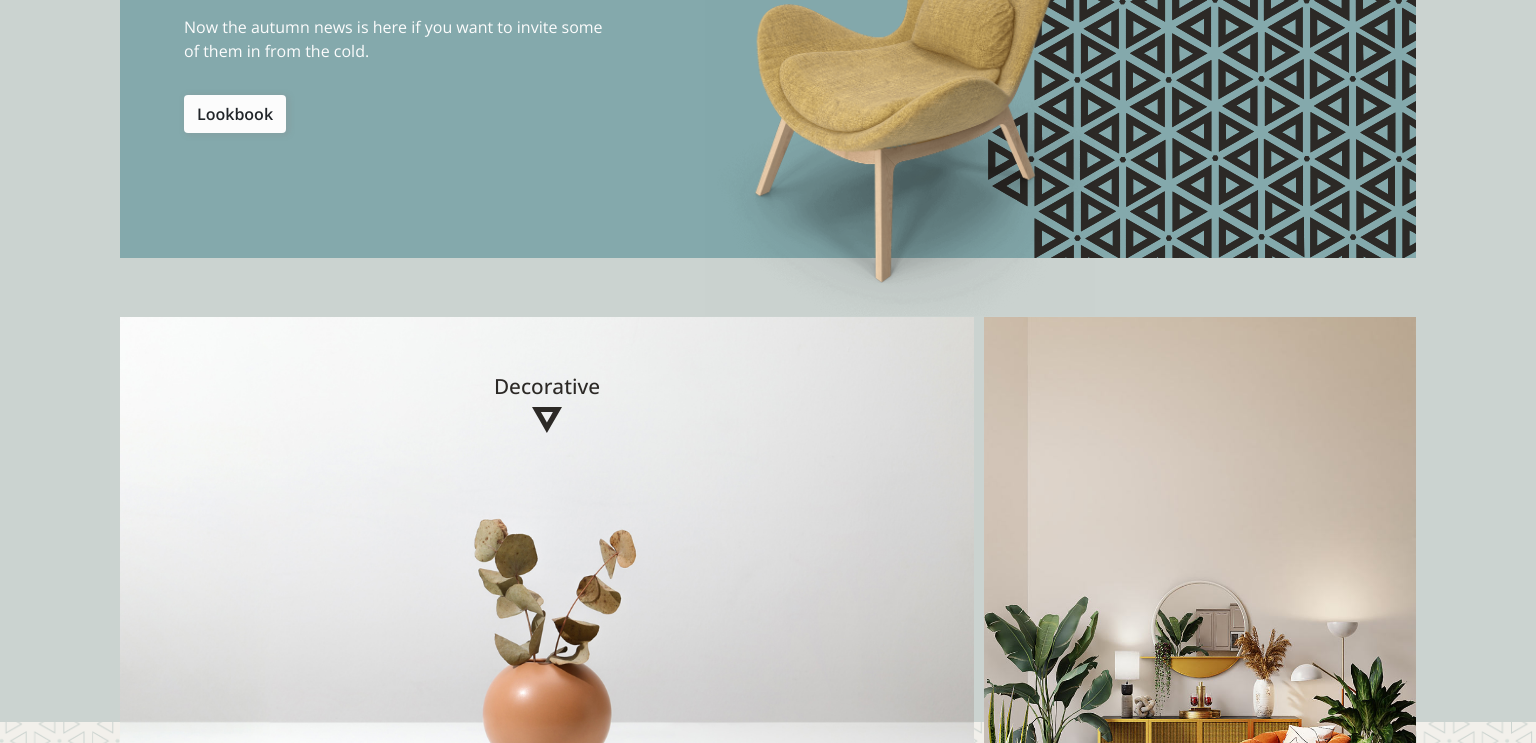
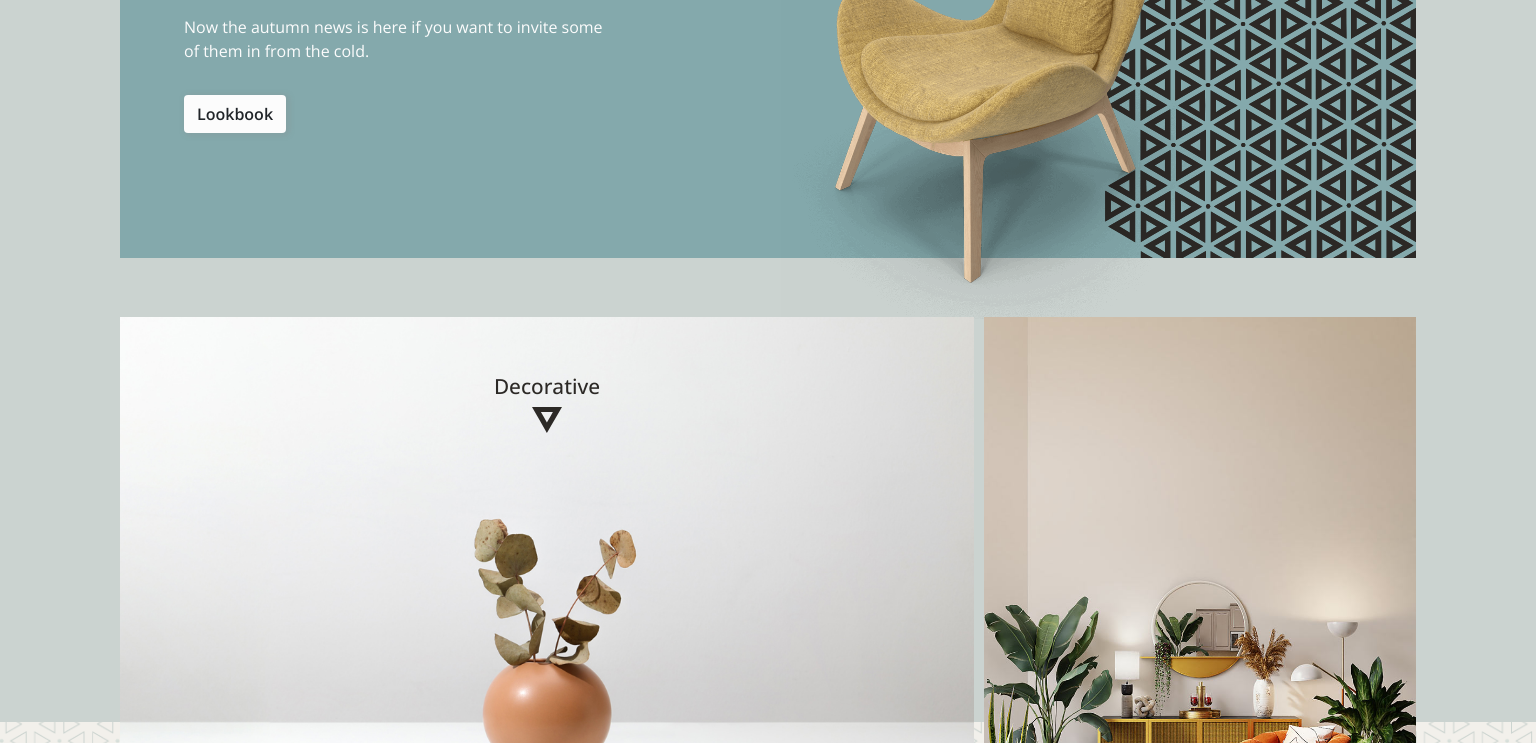
Before and after one commit to Iselinklementin/brella-iselin-haugen, a plain HTML site: page index.html in a window 1536 px wide. Shown: the part 321-1064 px from the top of the page. Drawn offline with nearby package versions, Linux system fonts and the light colour scheme.

Commit message:
Update styles.css

```diff
--- a/styles/styles.css
+++ b/styles/styles.css
@@ -515,12 +515,7 @@ footer .nav .nav-item .nav-link:hover {
   .banner {
     padding: 3rem;
   }
-  .news-img {
-    width: 350px;
-    z-index: 1;
-    right: 18%;
-    top: -3rem;
-  }
+
   .banner__brella-pattern {
     background-image: url("/images/profile/brella-pattern.svg");
     position: absolute;
@@ -557,6 +552,9 @@ footer .nav .nav-item .nav-link:hover {
     grid-template-rows: repeat(2, 1fr);
     column-gap: 10px;
     row-gap: 15px;
+    position: relative;
+    margin-top: -19.6rem;
+    z-index: 5;
   }
 
   .decor {
@@ -606,6 +604,7 @@ footer .nav .nav-item .nav-link:hover {
   .product-img,
   figure {
     height: 100%;
+    object-fit: cover;
   }
 
   .inspo-img {
@@ -621,9 +620,7 @@ footer .nav .nav-item .nav-link:hover {
     position: relative;
     padding-top: 3rem;
   }
-}
 
-@media only screen and (min-width: 992px) {
   .news-text-wrap {
     max-width: 500px;
   }
@@ -640,20 +637,16 @@ footer .nav .nav-item .nav-link:hover {
     padding-bottom: 17.8rem;
   }
 
-  .all-products {
-    position: relative;
-    margin-top: -19.6rem;
-    z-index: 5;
-  }
-
   .news-img {
     width: 390px;
-    right: 18%;
+    right: 15%;
     top: -4rem;
+    z-index: 1;
+    top: -3rem;
   }
 
   .banner__brella-pattern {
-    width: 25%;
+    width: 24%;
     background-repeat: no-repeat;
     background-size: cover;
   }
@@ -702,11 +695,13 @@ footer .nav .nav-item .nav-link:hover {
   }
 
   .news-img {
-    right: 22%;
+    right: 13%;
+    top: -5.9rem;
+    width: 419px;
   }
 
   .banner__brella-pattern {
-    width: 33%;
+    width: 24%;
   }
 
   .wide {
```
